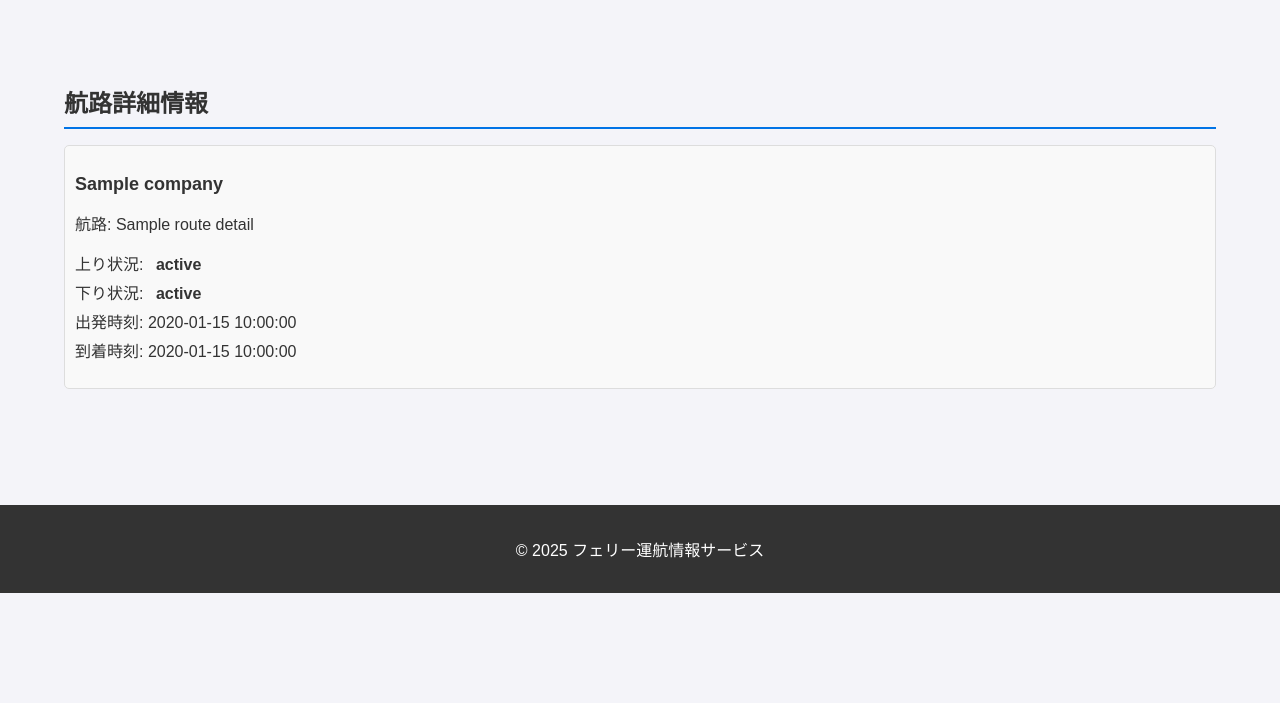
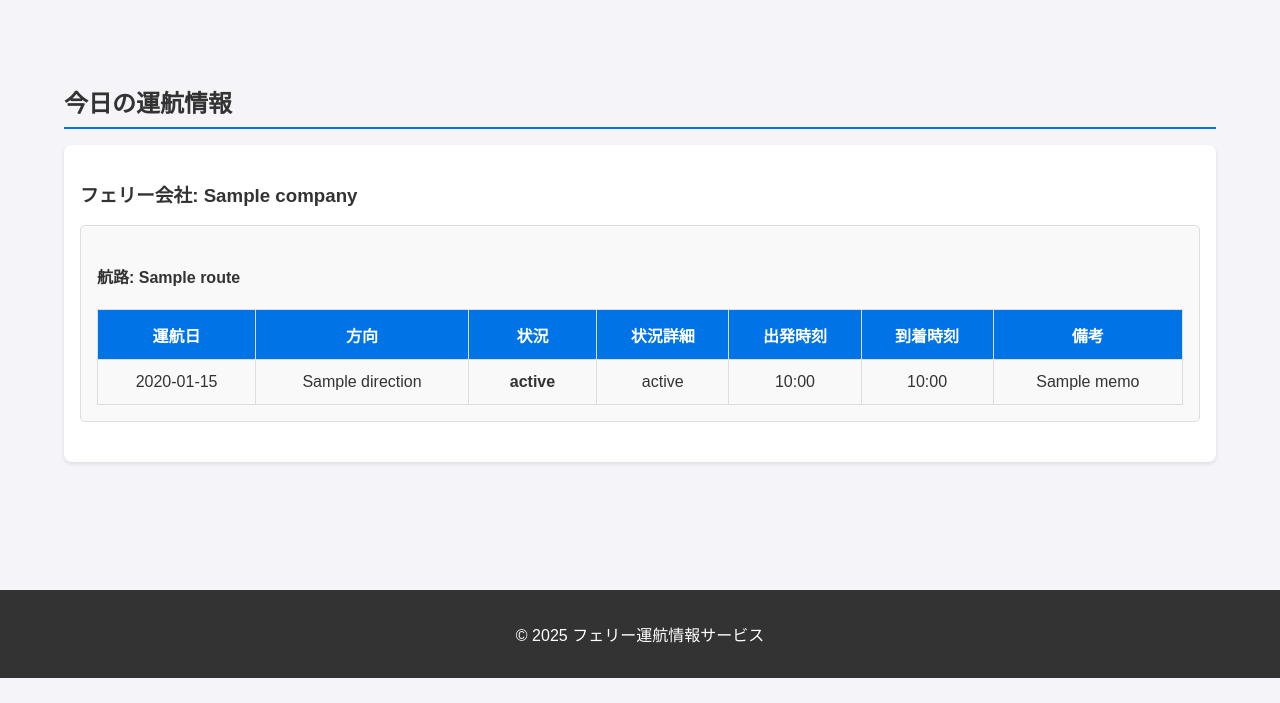
Before and after one commit to yanchi/ShipInfo, a Symfony app: template templates/details/index.html.twig in a window 1280 px wide. Shown: the part 97-800 px from the top of the page. Run offline with Twig, Linux system fonts and the light colour scheme; the template is opened without the code that fills it: most values are stand-ins (such as "Sample title", 1, 10 or a date in 2020); some libraries are stand-ins or nearby versions.

Commit message:
詳細画面の情報をDBから取得＆テストコード作成

```diff
--- a/composer.json
+++ b/composer.json
@@ -98,7 +98,7 @@
     },
     "require-dev": {
         "doctrine/doctrine-fixtures-bundle": "^4.0",
-        "phpunit/phpunit": "^9.5",
+        "phpunit/phpunit": "^9.6",
         "symfony/browser-kit": "7.2.*",
         "symfony/css-selector": "7.2.*",
         "symfony/debug-bundle": "7.2.*",
--- a/public/css/styles.css
+++ b/public/css/styles.css
@@ -155,6 +155,83 @@ footer {
     font-weight: bold;
 }
 
+/* 会社セクションスタイル */
+.company-section {
+    margin-bottom: 2rem;
+    padding: 1rem;
+    background-color: #ffffff;
+    border-radius: 8px;
+    box-shadow: 0 2px 4px rgba(0, 0, 0, 0.1);
+}
+
+/* 航路セクションスタイル */
+.route-section {
+    margin-bottom: 1.5rem;
+    padding: 1rem;
+    border: 1px solid #ddd;
+    border-radius: 5px;
+    background-color: #f9f9f9;
+}
+
+/* 運航情報テーブル */
+.operations-table {
+    width: 100%;
+    border-collapse: collapse;
+    margin-top: 1rem;
+}
+
+.operations-table th,
+.operations-table td {
+    border: 1px solid #ddd;
+    padding: 0.8rem;
+    text-align: center;
+}
+
+.operations-table th {
+    background-color: #0073e6;
+    color: white;
+    font-weight: bold;
+}
+
+.operations-table tr:nth-child(even) {
+    background-color: #f2f2f2;
+}
+
+.operations-table .status.normal {
+    background-color: #d4edda;
+    color: #155724;
+    padding: 0.3rem 0.5rem;
+    border-radius: 4px;
+    font-weight: bold;
+}
+
+.operations-table .status.delayed {
+    background-color: #fff3cd;
+    color: #856404;
+    padding: 0.3rem 0.5rem;
+    border-radius: 4px;
+    font-weight: bold;
+}
+
+.operations-table .status.cancelled {
+    background-color: #f8d7da;
+    color: #721c24;
+    padding: 0.3rem 0.5rem;
+    border-radius: 4px;
+    font-weight: bold;
+}
+
+/* データなしのメッセージ */
+.no-data {
+    color: #666;
+    font-style: italic;
+    padding: 0.5rem;
+    text-align: center;
+    background-color: #f9f9f9;
+    border-radius: 5px;
+    margin-top: 1rem;
+}
+
 /* レスポンシブ対応 */
 @media (max-width: 768px) {
     body {
--- a/src/DataFixtures/AppFixtures.php
+++ b/src/DataFixtures/AppFixtures.php
@@ -43,7 +43,7 @@ class AppFixtures extends Fixture
         // 運航情報データ
         $operation1 = new Operation();
         $operation1->setRoute($route1);
-        $operation1->setOperationDate(new \DateTime("2025-02-10"));
+        $operation1->setOperationDate(new \DateTime("2025-02-11"));
         $operation1->setDirection("上り");
         $operation1->setStatus("normal");
         $operation1->setStatusText("通常運航");
@@ -56,7 +56,7 @@ class AppFixtures extends Fixture
 
         $operation2 = new Operation();
         $operation2->setRoute($route2);
-        $operation2->setOperationDate(new \DateTime("2025-02-10"));
+        $operation2->setOperationDate(new \DateTime("2025-02-11"));
         $operation2->setDirection("下り");
         $operation2->setStatus("cancelled");
         $operation2->setStatusText("欠航");
--- a/src/Entity/Operation.php
+++ b/src/Entity/Operation.php
@@ -22,7 +22,7 @@ class Operation
     #[ORM\Column(type: Types::DATE_MUTABLE)]
     private ?\DateTimeInterface $operationDate = null;
 
-    #[ORM\Column(type: "direction_enum", nullable: false)]
+    #[ORM\Column(length: 50, nullable: true)]
     private ?string $direction = null;
 
     #[ORM\Column(length: 50, nullable: true)]
--- a/templates/base.html.twig
+++ b/templates/base.html.twig
@@ -12,7 +12,7 @@
         <nav>
             <ul>
                 <li><a href="{{ path('app_home') }}">ホーム</a></li>
-                <li><a href="{{ path('app_details') }}">航路詳細</a></li>
+                <li><a href="{{ path('app_details_today') }}">航路詳細</a></li>
                 <li><a href="{{ path('app_contact') }}">お問い合わせ</a></li>
             </ul>
         </nav>
--- a/templates/details/index.html.twig
+++ b/templates/details/index.html.twig
@@ -1,27 +1,69 @@
 {% extends 'base.html.twig' %}
 
-{% block title %}航路詳細{% endblock %}
+{% block title %}今日の運航情報{% endblock %}
 
 {% block body %}
 <main>
-    <section id="route-details">
-        <h2>航路詳細情報</h2>
+    <section id="operations-today">
+        <h2>今日の運航情報</h2>
 
-        {% if route_details is not empty %}
-            {% for detail in route_details %}
-            <div class="route-detail">
-                <h3>{{ detail.company }}</h3>
-                <p>航路: {{ detail.route_name }}</p>
-                <ul>
-                    <li>上り状況: <span class="status {{ detail.up_status|lower }}">{{ detail.up_status_text }}</span></li>
-                     <li>下り状況: <span class="status {{ detail.down_status|lower }}">{{ detail.down_status_text }}</span></li>
-                    <li>出発時刻: {{ detail.departure_time }}</li>
-                    <li>到着時刻: {{ detail.arrival_time }}</li>
-                </ul>
-            </div>
+        {% if companies is not empty %}
+            {% for company in companies %}
+                <div class="company-section">
+                    <h3>フェリー会社: {{ company.name }}</h3>
+
+                    {% if company.routes is not empty %}
+                        {% for route in company.routes %}
+                            <div class="route-section">
+                                <h4>航路: {{ route.name }}</h4>
+
+                                {% if route.operations is not empty %}
+                                    <table class="operations-table">
+                                        <thead>
+                                            <tr>
+                                                <th>運航日</th>
+                                                <th>方向</th>
+                                                <th>状況</th>
+                                                <th>状況詳細</th>
+                                                <th>出発時刻</th>
+                                                <th>到着時刻</th>
+                                                <th>備考</th>
+                                            </tr>
+                                        </thead>
+                                        <tbody>
+                                            {% for operation in route.operations %}
+                                                <tr>
+                                                    <td>{{ operation.operationDate|date('Y-m-d') }}</td>
+                                                    <td>{{ operation.direction }}</td>
+                                                    <td>
+                                                        <span class="status {{ operation.status|lower }}">
+                                                            {{ operation.status }}
+                                                        </span>
+                                                    </td>
+                                                    <td>{{ operation.statusText }}</td>
+                                                    <td>{{ operation.departureTime|date('H:i') }}</td>
+                                                    <td>{{ operation.arrivalTime|date('H:i') }}</td>
+                                                    <td>{{ operation.memo }}</td>
+                                                </tr>
+                                            {% else %}
+                                                <tr>
+                                                    <td colspan="7">運航情報がありません。</td>
+                                                </tr>
+                                            {% endfor %}
+                                        </tbody>
+                                    </table>
+                                {% else %}
+                                    <p class="no-data">この航路には本日の運航情報がありません。</p>
+                                {% endif %}
+                            </div>
+                        {% endfor %}
+                    {% else %}
+                        <p class="no-data">このフェリー会社には登録された航路がありません。</p>
+                    {% endif %}
+                </div>
             {% endfor %}
         {% else %}
-            <p>現在、詳細情報はありません。</p>
+            <p class="no-data">本日の運航情報はありません。</p>
         {% endif %}
     </section>
 </main>
```
Also changed, not shown: config/services.yaml (+7 -0 lines), src/Controller/DetailsController.php (+25 -27 lines), tests/DetailsControllerTest.php (added, +49 -0 lines), 1 other file.
